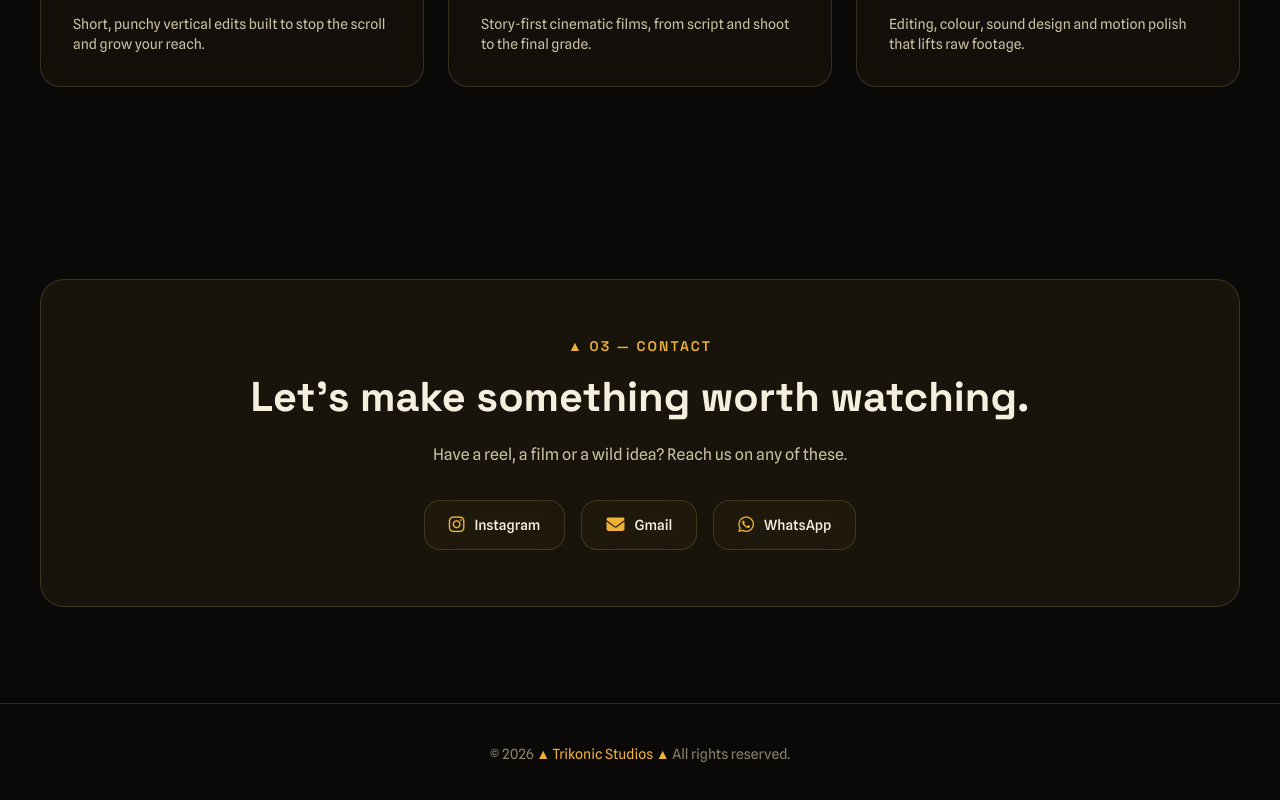
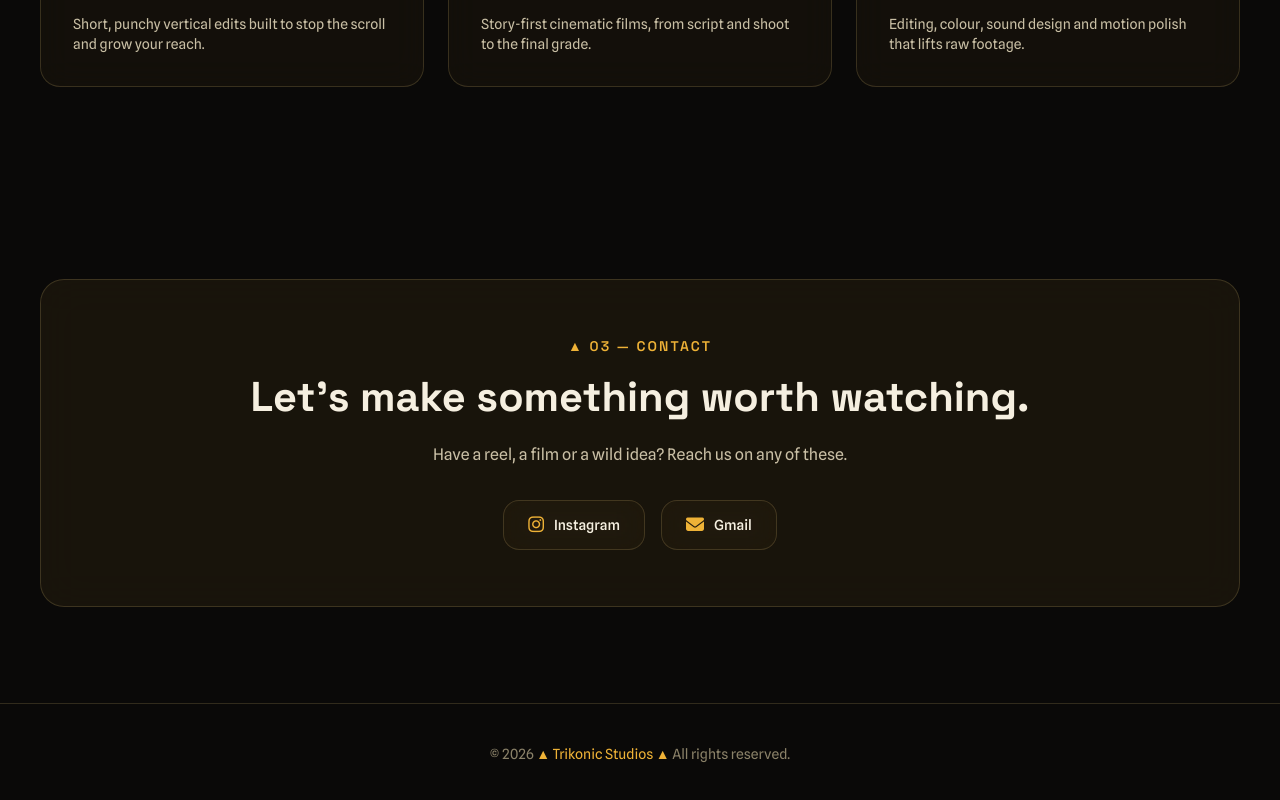
Before and after one commit to ClimateOP/trikonic-studios, a Next.js app: page / in a window 1280 px wide. Shown: the part 2748-3548 px from the top of the page. Built offline with nearby package versions, Linux system fonts and the light colour scheme.

Commit message:
comment out whatsapp from contact for now

```diff
--- a/components/sections/Contact.tsx
+++ b/components/sections/Contact.tsx
@@ -12,11 +12,11 @@ const links = [
     icon: 'fa-solid fa-envelope',
     href: `mailto:${site.socials.email}`,
   },
-  {
-    label: 'WhatsApp',
-    icon: 'fa-brands fa-whatsapp',
-    href: `https://wa.me/${site.socials.whatsapp}`,
-  },
+  // {
+  //   label: 'WhatsApp',
+  //   icon: 'fa-brands fa-whatsapp',
+  //   href: `https://wa.me/${site.socials.whatsapp}`,
+  // },
 ];
 
 export function Contact() {
```
